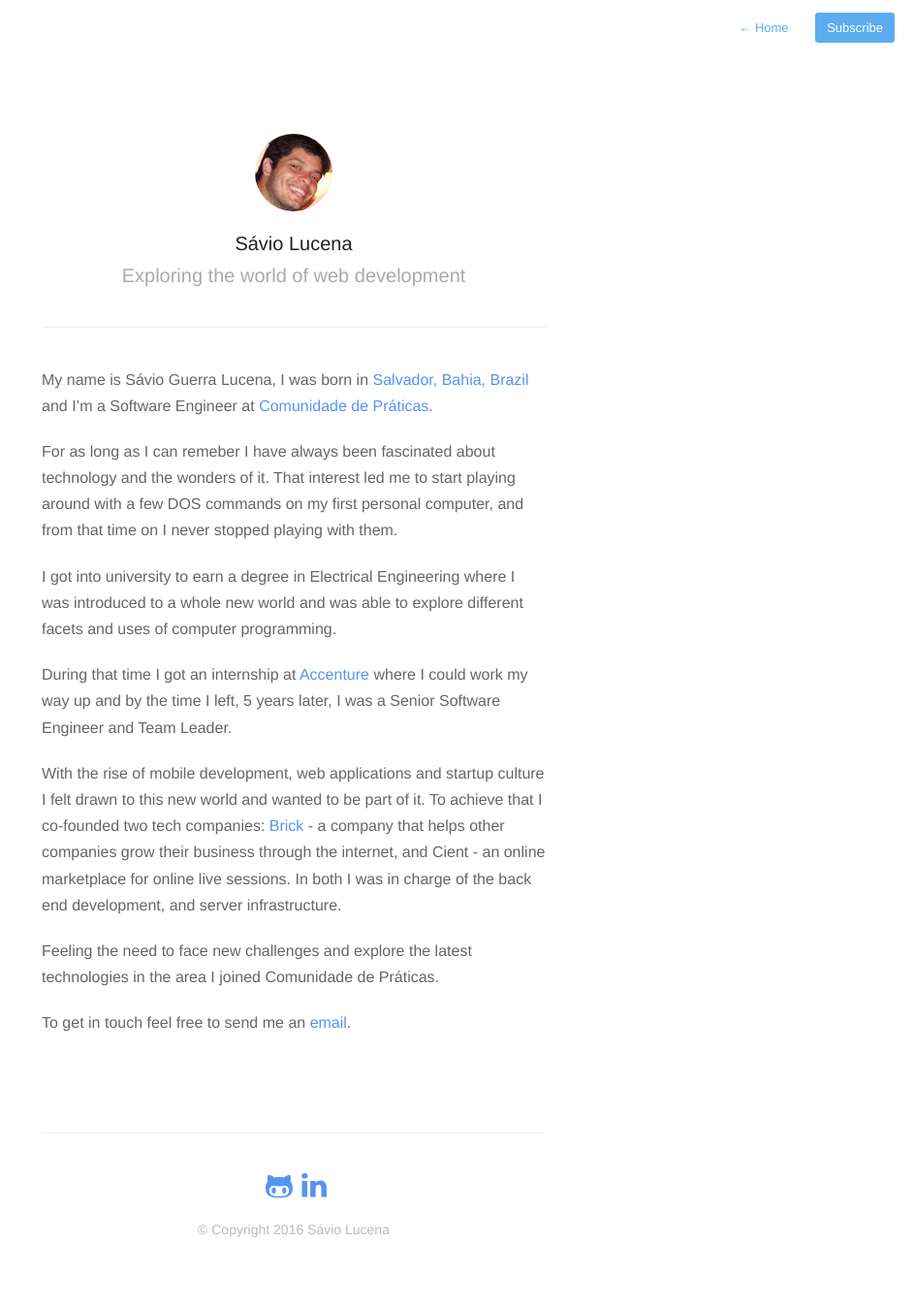
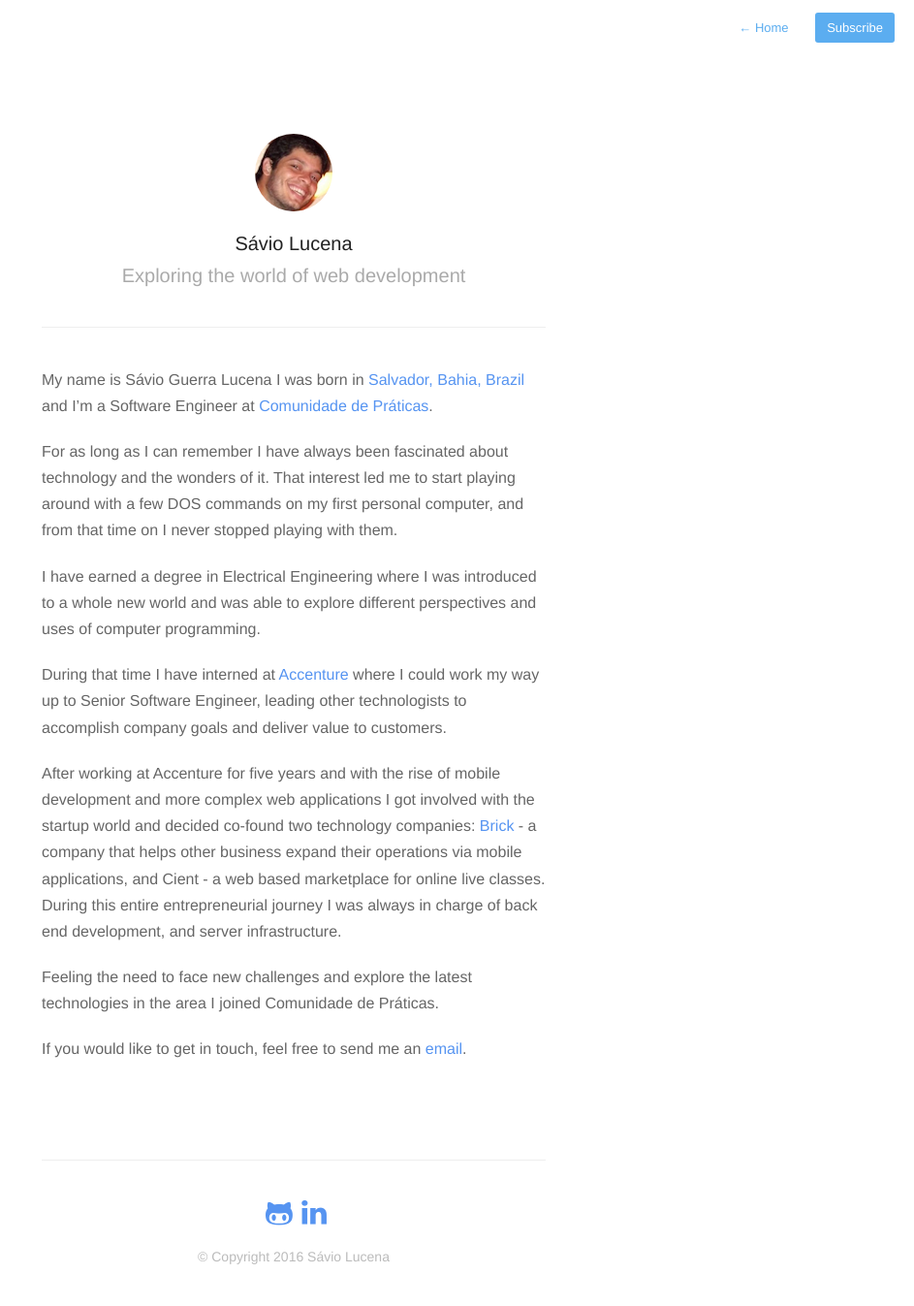
Before and after one commit to saviogl/saviogl.github.io, a Jekyll site: the page built from about.md, in a window 1280 px wide. Shown: the whole page at 97% size, without its empty margins (337-1280 px from the left). Built offline with Jekyll 4.4.1, drawn with Linux system fonts in a browser that asks for light colours; nearby versions of some CDN libraries; Markdown is read by kramdown in place of the engine named in the settings; before the commit the page ends 1319 px from its top, so only the background shows below that.

Commit message:
Hernandez notes applied

```diff
--- a/about.md
+++ b/about.md
@@ -4,18 +4,18 @@ permalink: about/
 profile: true
 ---
 
-My name is Sávio Guerra Lucena, I was born in [Salvador, Bahia, Brazil](https://www.google.com.br/maps/place/Salvador+-+State+of+Bahia/@-12.8808976,-38.5576733,11z/data=!3m1!4b1!4m2!3m1!1s0x716037ca23ca5b3:0x1b9fc7912c226698?hl=en) and I'm a Software Engineer at [Comunidade de Práticas](https://atencaobasica.org.br).
+My name is Sávio Guerra Lucena I was born in [Salvador, Bahia, Brazil](https://www.google.com.br/maps/place/Salvador+-+State+of+Bahia/@-12.8808976,-38.5576733,11z/data=!3m1!4b1!4m2!3m1!1s0x716037ca23ca5b3:0x1b9fc7912c226698?hl=en) and I'm a Software Engineer at [Comunidade de Práticas](https://atencaobasica.org.br).
 
-For as long as I can remeber I have always been fascinated about technology and the wonders of it. That interest led me to start playing around with a few DOS commands on my first personal computer, and from that time on I never stopped playing with them.
+For as long as I can remember I have always been fascinated about technology and the wonders of it. That interest led me to start playing around with a few DOS commands on my first personal computer, and from that time on I never stopped playing with them.
 
-I got into university to earn a degree in Electrical Engineering where I was introduced to a whole new world and was able to explore different facets and uses of computer programming.
+I have earned a degree in Electrical Engineering where I was introduced to a whole new world and was able to explore different perspectives and uses of computer programming.
 
-During that time I got an internship at [Accenture](https://www.accenture.com) where I could work my way up and by the time I left, 5 years later, I was a Senior Software Engineer and Team Leader.
+During that time I have interned at [Accenture](https://www.accenture.com) where I could work my way up to Senior Software Engineer, leading other technologists to accomplish company goals and deliver value to customers.
 
-With the rise of mobile development, web applications and startup culture I felt drawn to this new world and wanted to be part of it. To achieve that I co-founded two tech companies: [Brick](http://www.bricksoftwares.com) - a company that helps other companies grow their business through the internet, and Cient - an online marketplace for online live sessions. In both I was in charge of the back end development, and server infrastructure.
+After working at Accenture for five years and with the rise of mobile development and more complex web applications I got involved with the startup world and decided co-found two technology companies: [Brick](http://www.bricksoftwares.com) - a company that helps other business expand their operations via mobile applications, and Cient - a web based marketplace for online live classes. During this entire entrepreneurial journey I was always in charge of back end development, and server infrastructure.
 
 Feeling the need to face new challenges and explore the latest technologies in the area I joined Comunidade de Práticas.
 
-To get in touch feel free to send me an [email](mailto:saviogl@gmail.com).
+If you would like to get in touch, feel free to send me an [email](mailto:saviogl@gmail.com).
 
 {% include footer.html %}
```
